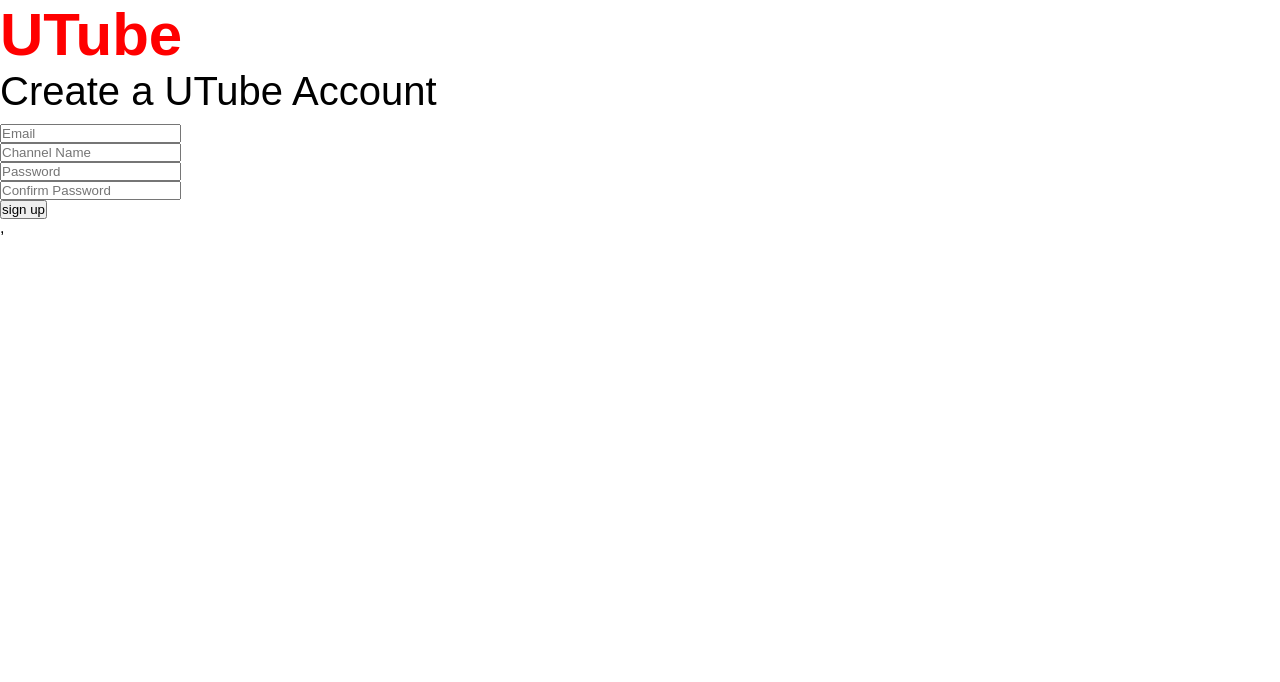
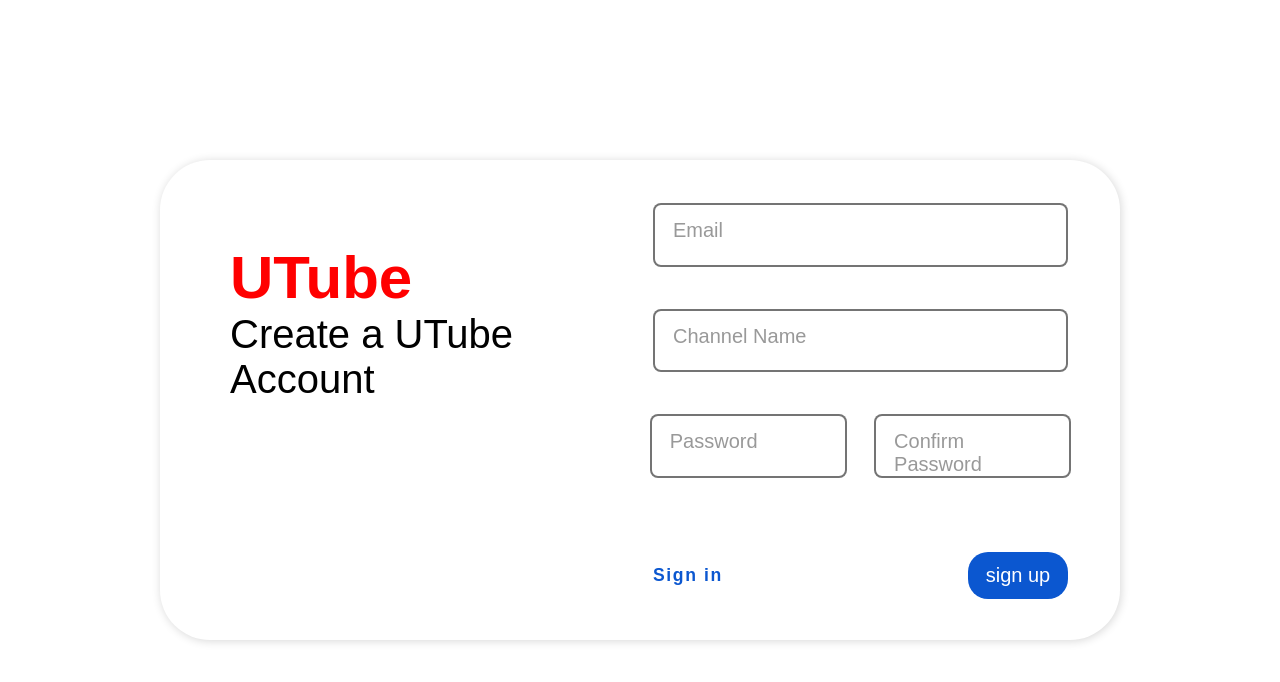
Before and after one commit to carolkeerthana/Youtube, a React (Create React App) app: page /signup in a window 1280 px wide. Shown: the top 682 px of the page. Built offline with nearby package versions, Linux system fonts and the light colour scheme.

Commit message:
sixth commit

```diff
--- a/package.json
+++ b/package.json
@@ -11,6 +11,7 @@
     "@testing-library/user-event": "^13.5.0",
     "react": "^18.3.1",
     "react-dom": "^18.3.1",
+    "react-icons": "^5.2.1",
     "react-router-dom": "^6.23.1",
     "react-scripts": "5.0.1",
     "web-vitals": "^2.1.4"
--- a/src/Pages/Login/LoginPage.css
+++ b/src/Pages/Login/LoginPage.css
@@ -21,48 +21,41 @@
     flex: 1;
     padding: 20px;
 }
-
 .login-RightSide{
     display: flex;
     flex-direction: column;
     align-items: center;
-    justify-content: space-between;
-    max-width: 50%;
-    width: 50%;
+    justify-content: center;
+    width: 100%;
     position: relative;
-    cursor: pointer;
 }
-
 .input-container {
     position: relative;
-    margin-bottom: 1.5rem;
-    width:400px;
+    margin-bottom: 2.5rem;
+    width:100%;
     transition: all 0.3s ease;
 }
-
 .floating-label {
     position: absolute;
     top: 1rem;
     left: 1rem;
-    font-size: 16px;
+    font-size: 20px;
     color: #999;
     transition: all 0.3s ease;
     background-color: white;
     padding: 0 4px;
 }
-
-.input-container.focused .floating-label {
+.input-container.focused .floating-label,
+.input-container input:not(:placeholder-shown)+ .floating-label {
     top: -0.75rem;
     left: 0.8rem;
-    font-size: 14px;
-    color: #1A73E8;
+    font-size: 16px;
+    color: #0b57d0;
     z-index: 10;
 }
-
 .input-container.focused input{
-    border-color: #1A73E8;
+    border:3px solid #0b57d0;
 }
-
 .login-RightSide input {
     width: 100%;
     padding: 1.3rem;
@@ -72,25 +65,24 @@
     outline: none;
     background: #fff;
     box-sizing: border-box;
+    transition: border-color 0.3s ease, box-shadow 0.3s ease;
 }
-
 .forgot-password{
-    transform: translateX(110%);
     color: #0b57d0;
     text-align: right; /* Align the text to the right */
+    width: 100%;
+    margin-top: -1rem;
 }
-
 .button-container {
     display: flex;
     justify-content: space-between;
-    align-items: end;
-    margin-top: 15%;
+    align-items: center;
+    margin-top: 4rem;
+    width: 100%;
 }
-
 .sign-in {
-    display: inline-block;
-    width: 130px;
-    padding: 0.75rem 2rem;
+    width: 100px;
+    padding: 0.75rem 0.75rem;
     outline: none;
     border: none;
     background-color: #0b57d0;
@@ -99,45 +91,36 @@
     font-weight: 500;
     border-radius: 20px;
     cursor: pointer;
-    position: relative;
-    margin: 0.5rem 0;
 }
-
-.button-container .create-account{
+.sign-in:hover {
+    background-color: #0d4cb3;
+}
+.create-account{
     outline: none;
     border: none;
     background-color: white;
     color:#0b57d0;
     font-size: 1.1rem;
     letter-spacing: 0.1rem;
-    font-weight: 500;
     font-weight: bold;
     border-radius: 20px;
     cursor: pointer;
-    position: relative;
-    text-align: left;
-    margin: 0.5rem 0;
-    padding: 0px;
 }
-
-.sign-in:hover {
-    background-color: #0d4cb3;
-}
-
 .create-account:hover{
     background-color: whitesmoke;
 }
 .login-LeftSide{
     display: flex;
+    align-items: start;
     flex-direction: column;
-    justify-content: space-between;
-    max-width: 50%;
-    width: 50%;
-    padding-bottom: 7%;
+    justify-content: center;
+    width: 100%;
+    margin-top: -5rem;
+    margin-left: 50px;
+    padding-bottom: 6rem;
 }
 h1{
     font-size: 60px;
-    padding-top: 0px;
     color: red;
 }
 h2{
--- a/src/Pages/Register/RegisterPage.css
+++ b/src/Pages/Register/RegisterPage.css
@@ -0,0 +1,158 @@
+.register{
+    display: flex;
+    align-items: center;
+    justify-content: center;
+    width: 100vw;
+    height: 100vh;
+}
+.register-container{
+    display: flex;
+    align-items: center;
+    justify-content: center;
+    width: 75%;
+    height: 60%;
+    box-shadow: rgb(0 0 0 / 16%) 1px 1px 10px;
+    padding-top: 30px;
+    padding-bottom: 20px;
+    border-radius: 50px;
+    background-color: white;
+}
+.register-leftSide, .register-rightSide{
+    flex: 1;
+    padding: 20px;
+}
+.right-side{
+    display: flex;
+    flex-direction: column;
+    align-items: center;
+    justify-content: center;
+    width: 100%;
+    position: relative;
+    margin-left: -2rem;
+}
+.right-side .input-container {
+    position: relative;
+    margin-top: 2rem;
+    margin-bottom: 10px;
+    width:100%;
+    transition: all 0.3s ease;
+}
+.floating-label {
+    position: absolute;
+    top: 1rem;
+    left: 1rem;
+    font-size: 20px;
+    color: #999;
+    transition: all 0.3s ease;
+    background-color: white;
+    padding: 0 4px;
+}
+.input-container.focused .floating-label,
+.input-container input:not(:placeholder-shown)+ .floating-label {
+    top: -0.75rem;
+    left: 0.8rem;
+    font-size: 16px;
+    color: #0b57d0;
+    z-index: 10;
+}
+.right-side input {
+    width: 100%;
+    padding: 1.3rem;
+    font-size: 1rem;
+    border: 2px solid rgba(0, 0, 0, 0.547);
+    border-radius: 0.5rem;
+    outline: none;
+    background: #fff;
+    box-sizing: border-box;
+}
+.right-side input:focus{
+    border: 3px solid #0b57d0;
+}
+.password-container{
+    display: flex;
+    justify-content: space-between;
+    align-items: center;
+    width: 95%;
+}
+.pwd-input{
+    margin-left: -0.85rem;
+}
+.confirm-input{
+    margin-left: 0.85rem;
+}
+#pwd-label{
+    margin-left: -0.85rem;
+}
+#confirm-label{
+    margin-left: 0.85rem;
+}
+.button-container{
+    display: flex;
+    justify-content: space-between;
+    align-items: center;
+    margin-bottom: 2.5rem;
+    width: 100%;
+    margin-left: -2rem;
+}
+.sign-up {
+    width: 100px;
+    padding: 0.75rem 0.75rem;
+    outline: none;
+    border: none;
+    background-color: #0b57d0;
+    color: #fff;
+    font-size: 1.25rem;
+    font-weight: 500;
+    border-radius: 20px;
+    cursor: pointer;
+}
+.sign-up:hover {
+    background-color: #0d4cb3;
+}
+.signin{
+    outline: none;
+    border: none;
+    background-color: white;
+    color:#0b57d0;
+    font-size: 1.1rem;
+    letter-spacing: 0.1rem;
+    font-weight: bold;
+    border-radius: 20px;
+    cursor: pointer;
+}
+.signin:hover{
+    background-color: whitesmoke;
+}
+.register-leftSide{
+    display: flex;
+    align-items: start;
+    flex-direction: column;
+    justify-content: center;
+    width: 100%;
+    margin-top: -5rem;
+    margin-left: 50px;
+    padding-bottom: 6rem;
+}
+h1{
+    font-size: 60px;
+    color: red;
+}
+h2{
+    font-size: 40px;
+    font-weight: lighter;
+    padding-bottom: 10px;
+}
+.error {
+    color: red;
+    font-size: 0.875rem;
+    margin-top: 0.5rem;
+    display: flex;
+    align-items: center;
+}
+
+.error svg {
+    margin-right: 0.5rem;
+}
+.input-container.error input {
+    border-color: red;
+}
--- a/src/Pages/Register/RegisterPage.js
+++ b/src/Pages/Register/RegisterPage.js
@@ -1,4 +1,4 @@
-import { useNavigate } from "react-router-dom";
+import { Link, useNavigate } from "react-router-dom";
 import './RegisterPage.css';
 import { useState } from "react";
 import FieldValidation from "../Validation/FieldValidation";
@@ -21,18 +21,26 @@ function RegisterPage(){
     };
 
     const validateRegister = () => {
-        let errors = {};
-        if(!formData.email) errors.email = "Enter an email";
-        if(!formData.channel) errors.channel = "Enter channel name";
-        if(!formData.password) errors.password = "Enter password";
-        if(!formData.confirmPassword) errors.confirmPassword = "Enter confirm password";
 
-        setFieldErrors(errors);
-        return Object.keys(errors).length === 0;
+        return Object.keys(fieldErrors).length === 0;
     }
+
+    const allFieldsEmpty = () => {
+        return Object.values(formData).every(value => value.trim() === '');
+    };
 
     const handleSubmit = async(e) =>{
         e.preventDefault();
+
+        if (allFieldsEmpty()) {
+            setFieldErrors({
+                email: "Enter an email",
+                channel: "Enter channel name",
+                password: "Enter password",
+                confirmPassword: "Enter confirm password"
+            });
+            return;
+        }
 
         if (!validateRegister()) return;
 
@@ -74,22 +82,32 @@ function RegisterPage(){
         }
     }
     return(
-       <div>
-             <div>
+       <div className="register">
+        <div className="register-container">
+             <div className="register-leftSide">
                 <h1>UTube</h1>
                 <div>
                 <h2>Create a UTube Account</h2>
                 </div>
              </div>
+             <div className="register-rightSide">
              <form onSubmit={handleSubmit}>
                 <FieldValidation
-                formData={formData}
-                fieldErrors={fieldErrors}
-                handleChange={handleChange}
+                   formData={formData}
+                   fieldErrors={fieldErrors}
+                   handleChange={handleChange}
+                   setFieldErrors={setFieldErrors}
                 />
-                <button type="submit">sign up</button>
+                <div className='button-container'>
+                    <Link to="/signin">
+                        <button className="signin" type='button'>Sign in</button>
+                    </Link>
+                <button type="submit" className='sign-up'>sign up</button>
+                </div>
              </form>
              {error && <p className="error">{error}</p>}
+             </div>
+        </div>
         </div>
     )
 }
--- a/src/Pages/Validation/FieldValidation.js
+++ b/src/Pages/Validation/FieldValidation.js
@@ -1,46 +1,128 @@
-import React from 'react'
+import React, { useCallback, useEffect, useState } from 'react'
+import '../Register/RegisterPage.css'
 import { FaExclamationCircle } from 'react-icons/fa';
 
-const FieldValidation = ({formData, fieldErrors, handleChange}) => {
+const FieldValidation = ({formData, setFormData, fieldErrors, setFieldErrors}) => {
+    const [emailFocused, setEmailFocused] = useState(false);
+    const [channelFocused, setChannelFocused] = useState(false);
+    const [passwordFocused, setPasswordFocused] = useState(false);
+    const [confirmPasswordFocused, setConfirmPasswordFocused] = useState(false);
+
+    const handleChange = (e) =>{
+        const {name,value} = e.target;
+        setFormData({...formData, [name]: value});
+        validateField(name, value);
+    };
+
+    const validateField = ((name, value) =>{
+        let errors = {...fieldErrors};
+
+        switch(name){
+            case 'email':
+            if(!value){
+                errors.email = "Enter an email";
+            }else if(!validateEmail(value)){
+                errors.email = "Enter a valid email";
+            }else{
+                delete errors.email;
+            }
+            break;
+            case 'channel':
+            if(!value){
+                errors.channel = "Enter channel name";
+            }else if(value.length <3){
+                errors.channel = "Channel name must be at least 3 characters long";
+            }else{
+                delete errors.channel;
+            }
+            break;
+            case 'password':
+            if(!value){
+                errors.password = "Enter password";
+            }else if(!validatePassword(value)){
+                errors.password = "Password must be at least 8 characters long";
+            }else{
+                delete errors.password;
+            }
+            break;
+            case 'confirmPassword':
+            if(!value){
+                errors.confirmPassword = "Enter confirm password";
+            }else if(value !== formData.password){
+                errors.confirmPassword = "Passwords do not match";
+            }else{
+                delete errors.confirmPassword;
+            }
+            break;
+            default: break;
+        }
+        setFieldErrors(errors);
+    }, [fieldErrors, formData.password, setFieldErrors]);
+
+    const validateEmail = (email) => {
+        const emailRegex = /^[^\s@]+@[^\s@]+\.[^\s@]+$/;
+        return emailRegex.test(email);
+    };
+
+    const validatePassword = (password) => {
+        return password.length>=8;
+    }
+
   return (
-    <>
+      <div className='right-side'>
+        <div className={`input-container ${emailFocused || fieldErrors.email ? 'focused' : ''}`}>
+            <label htmlFor="email" className="floating-label">Email</label>
             <input
                 type="email"
                 name="email"
                 value={formData.email}
                 onChange={handleChange}
-        placeholder="Email"
-        required
-    /><br/>
+                onFocus={() => setEmailFocused(true)}
+                onBlur={(e) => setEmailFocused(e.target.value !== '')}
+            />
             {fieldErrors.email && <p className="error"><FaExclamationCircle /> {fieldErrors.email}</p>}
+        </div>
+        <div className={`input-container ${channelFocused || fieldErrors.channel ? 'focused' : ''}`}>
+            <label htmlFor="channel" className="floating-label">Channel Name</label>
             <input
                 type="text"
                 name="channel"
                 value={formData.channel}
                 onChange={handleChange}
-        placeholder="Channel Name"
-        required
-    /><br/>
+                onFocus={() => setChannelFocused(true)}
+                onBlur={(e) => setChannelFocused(e.target.value !== '')}
+            />
             {fieldErrors.channel && <p className="error"><FaExclamationCircle /> {fieldErrors.channel}</p>}
+        </div>
+        <div className='password-container'>
+        <div className={`input-container ${passwordFocused || fieldErrors.password ? 'focused' : ''}`}>
+            <label htmlFor="password" className="floating-label" id='pwd-label'>Password</label>
             <input
+                className="pwd-input"
                 type="password"
                 name="password"
                 value={formData.password}
                 onChange={handleChange}
-        placeholder="Password"
-        required
-    /><br/>
+                onFocus={() => setPasswordFocused(true)}
+                onBlur={(e) => setPasswordFocused(e.target.value !== '')}
+            />
             {fieldErrors.password && <p className="error"><FaExclamationCircle /> {fieldErrors.password}</p>}
+        </div>
+        <div className={`input-container ${confirmPasswordFocused || fieldErrors.confirmPassword ? 'focused' : ''}`}>
+            <label htmlFor="confirmPassword" className="floating-label" id='confirm-label'>Confirm Password</label>
             <input
+                className="confirm-input"
                 type="password"
                 name="confirmPassword"
                 value={formData.confirmPassword}
                 onChange={handleChange}
-        placeholder="Confirm Password"
-        required
-    /><br/>
+                onFocus={() => setConfirmPasswordFocused(true)}
+                onBlur={(e) => setConfirmPasswordFocused(e.target.value !== '')}
+            />
             {fieldErrors.confirmPassword && <p className="error"><FaExclamationCircle /> {fieldErrors.confirmPassword}</p>}
-    </>
+        </div>
+        </div>
+      </div>
   )
 }
 
```
Also changed, not shown: src/Pages/Login/LoginPage.js (+0 -11 lines), 1 other file (tests, documents, lock files or other folders). Lines whose indentation alone changed are shown as unchanged.
